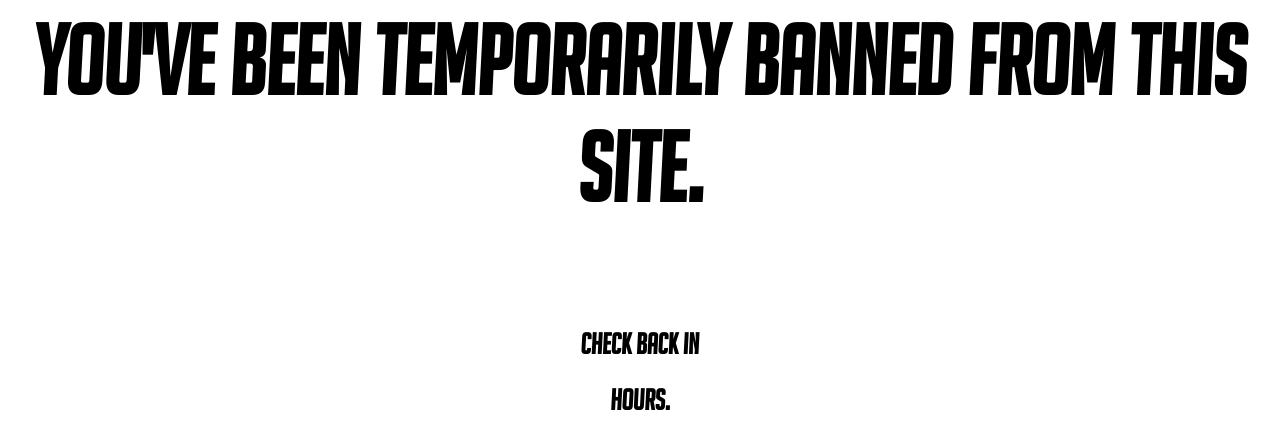
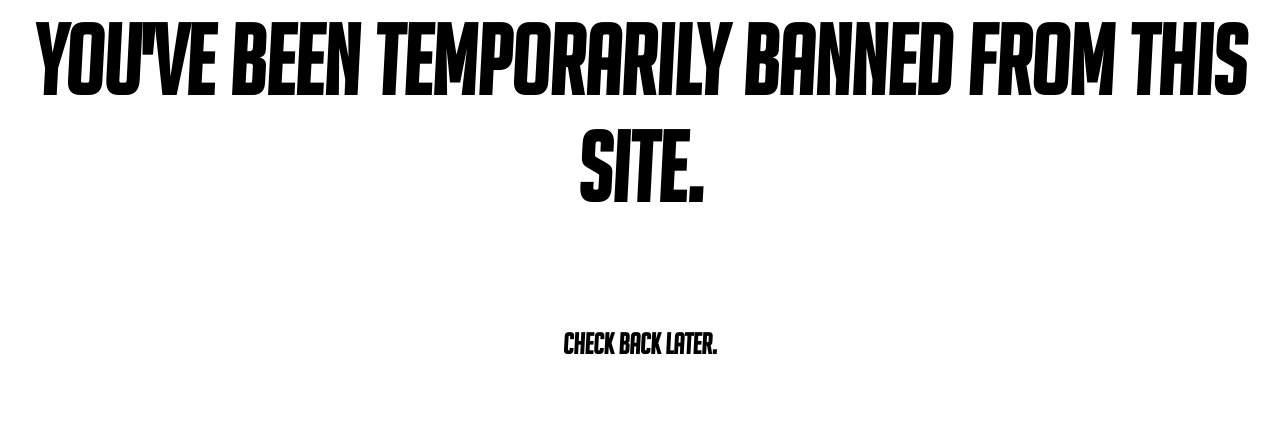
Before and after one commit to DominicGagne/HIGH-NOON, a website: page www/banned.html in a window 1280 px wide. Drawn offline with Linux system fonts and the light colour scheme; files whose address does not match are found by name.

Commit message:
Altered 'isBanned' function in application.js to remove user's whose ban has expired from the ban list.

```diff
--- a/application.js
+++ b/application.js
@@ -50,6 +50,7 @@ function isBanned(ip, callback) {
             //found the user, has their ban expired?
             if((new Date() / 1000) > bannedIPs[i].expiry) {
                 //the ban has expired.
+                bannedIPs.splice(i, 1);
                 return callback(false);
             } else {
               //still banned!
--- a/www/banned.html
+++ b/www/banned.html
@@ -30,7 +30,7 @@ p3 {
 <body>
 <center>
     <h1>You've been temporarily banned from this site.</h1><br>
-    <h2>Check back in </h2><h2 style="display:inline;" id="hoursTilUnbanned"> hours.</h2>
+    <h2>Check back later.</h2>
 </center>
 </body>
 </html>
```
